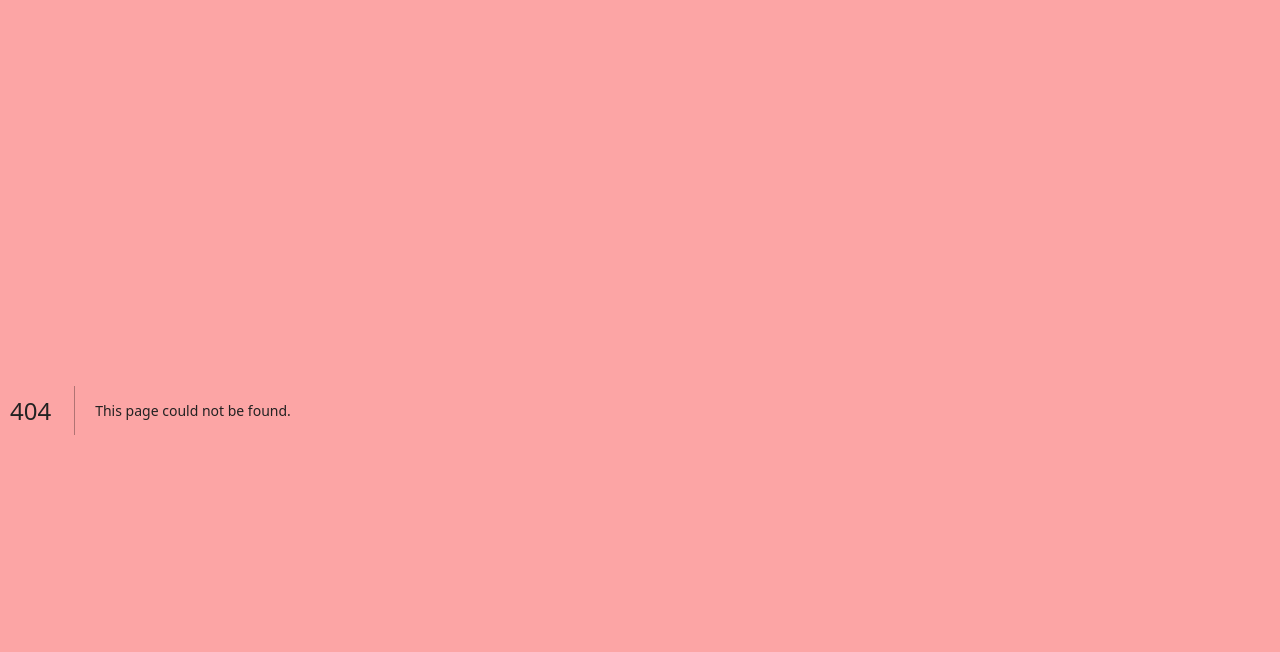
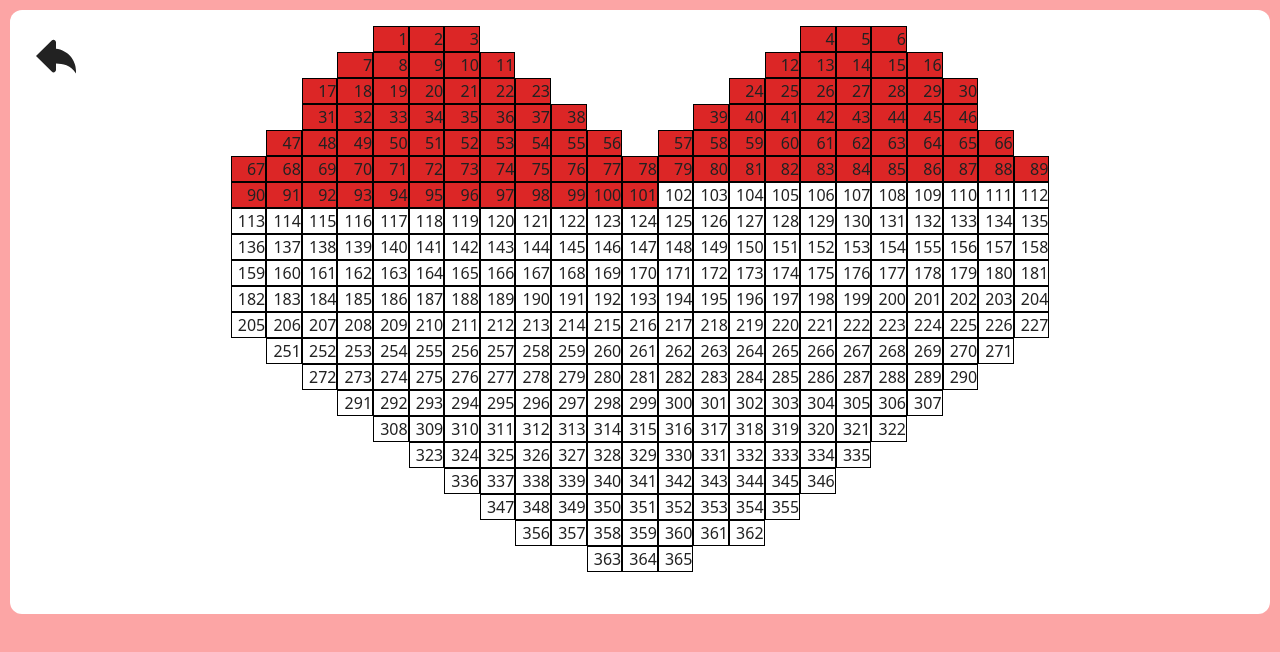
Before and after one commit to esaytar/next-counter, a Next.js app: page /meow/heart365 in a window 1280 px wide. Before the commit this address had no page. Shown: the top 652 px of the page. Built offline with nearby package versions, Linux system fonts and the light colour scheme.

Commit message:
add heart page

```diff
--- /dev/null
+++ b/app/heart365/page.jsx
@@ -0,0 +1,52 @@
+import Link from "next/link"
+
+const yearArray = [
+    [null, null, null, null, 1, 2, 3, null, null, null, null, null, null, null, null, null, 4, 5, 6, null, null, null, null],
+    [null, null, null, 7, 8, 9, 10, 11, null, null, null, null, null, null, null, 12, 13, 14, 15, 16, null, null, null],
+    [null, null, 17, 18, 19, 20, 21, 22, 23, null, null, null, null, null, 24, 25, 26, 27, 28, 29, 30, null, null],
+    [null, null, 31, 32, 33, 34, 35, 36, 37, 38, null, null, null, 39, 40, 41, 42, 43, 44, 45, 46, null, null],
+    [null, 47, 48, 49, 50, 51, 52, 53, 54, 55, 56, null, 57, 58, 59, 60, 61, 62, 63, 64, 65, 66, null],
+    [null, 251, 252, 253, 254, 255, 256, 257, 258, 259, 260, 261, 262, 263, 264, 265, 266, 267, 268, 269, 270, 271, null],
+    [null, null, 272, 273, 274, 275, 276, 277, 278, 279, 280, 281, 282, 283, 284, 285, 286, 287, 288, 289, 290, null, null],
+    [null, null, null, 291, 292, 293, 294, 295, 296, 297, 298, 299, 300, 301, 302, 303, 304, 305, 306, 307, null, null, null],
+    [null, null, null, null, 308, 309, 310, 311, 312, 313, 314, 315, 316, 317, 318, 319, 320, 321, 322, null, null, null, null],
+    [null, null, null, null, null, 323, 324, 325, 326, 327, 328, 329, 330, 331, 332, 333, 334, 335, null, null, null, null, null],
+    [null, null, null, null, null, null, 336, 337, 338, 339, 340, 341, 342, 343, 344, 345, 346, null, null, null, null, null, null],
+    [null, null, null, null, null, null, null, 347, 348, 349, 350, 351, 352, 353, 354, 355, null, null, null, null, null, null, null],
+    [null, null, null, null, null, null, null, null, 356, 357, 358, 359, 360, 361, 362, null, null, null, null, null, null, null, null],
+    [null, null, null, null, null, null, null, null, null, null, 363, 364, 365, null, null, null, null, null, null, null, null, null, null]
+]
+
+const fullNumbersArray = []
+for (let i = 67; i < 251; i++) {
+    fullNumbersArray.push(i)
+}
+
+const cuttedNumbers = []
+for (let i = 0; i < fullNumbersArray.length; i += 23) {
+    cuttedNumbers.push(fullNumbersArray.slice(i, i - 23))
+}
+yearArray.splice(5, 0, cuttedNumbers.flat())
+
+export default function page() {
+    const today = new Date()
+    const callDay = new Date('2024-07-05 00:00:00')
+    const diff = Math.round((today - callDay) / (1000 * 60 * 60 * 24))
+
+    return (
+        <div className='bg-white w-full h-full rounded-xl lg:p-4 p-3 flex items-center text-base relative'>
+            <Link href='/' className="absolute l-0 t-0 self-start">
+                <svg xmlns="http://www.w3.org/2000/svg" width="60" height="60" viewBox="0 0 24 24">
+                <path fill="currentColor" d="M12 9.059V6.5a1.001 1.001 0 0 0-1.707-.708L4 12l6.293 6.207a.997.997 0 0 0 1.414 0A1 1 0 0 0 12 17.5v-2.489c2.75.068 5.755.566 8 3.989v-1c0-4.633-3.5-8.443-8-8.941"/>
+                </svg>
+            </Link>
+            <div className='m-auto lg:w-8/12 grid grid-cols-[repeat(23,_1fr)] grid-rows-[repeat(22,_minmax(0,_1fr))] overflow-x-scroll lg:overflow-hidden'>
+                {yearArray.map((item) => (
+                    item.map((i, index) => (
+                        i !== null ? <div key={index} className={`border border-black text-right ${diff > i ? 'bg-red-600' : ''}`}>{i}</div> : <div key={index}></div>
+                    ))
+                ))}
+            </div>
+        </div>
+    )
+}
--- a/app/layout.jsx
+++ b/app/layout.jsx
@@ -10,7 +10,7 @@ export default function RootLayout({ children }) {
       <head>
         <link rel="icon" href="clock.png" sizes="any" />
       </head>
-      <body className={`select-none w-full h-100dvh bg-red-300 p-2.5 text-[#222222] flex`}>
+      <body className={`select-none w-full bg-red-300 p-2.5 text-[#222222] flex overflow-hidden`}>
         {children}
       </body>
     </html>
--- a/components/HeadCard.jsx
+++ b/components/HeadCard.jsx
@@ -1,6 +1,7 @@
 'use client'
 
 import { setDiffTime } from '@/app/page'
+import Link from 'next/link'
 import { useEffect, useState } from 'react'
 
 export default function HeadCard({currentDate}) {
@@ -23,10 +24,17 @@ export default function HeadCard({currentDate}) {
     }, [today])
 
     return (
-        <div className="w-full lg:p-4 p-3 bg-white rounded-xl font-bold text-xl lg:text-[1.38rem] text-center">
-            <h1 className="text-red-500 font-bold">Сегодня: {today}</h1>
-            <div>{daysTil} / 365 дней</div>
-            <div>{weeks} / 52 недель</div>
+        <div className="w-full lg:p-4 p-3 bg-white rounded-xl font-bold text-xl lg:text-[1.38rem] text-center relative">
+            <Link href='/heart365' className='absolute top-0 left-0 lg:m-4 m-3'>
+                <svg xmlns="http://www.w3.org/2000/svg" width="1.2em" height="1.2em" viewBox="0 0 24 24">
+                <path fill="currentColor" d="m12 21.35l-1.45-1.32C5.4 15.36 2 12.27 2 8.5C2 5.41 4.42 3 7.5 3c1.74 0 3.41.81 4.5 2.08C13.09 3.81 14.76 3 16.5 3C19.58 3 22 5.41 22 8.5c0 3.77-3.4 6.86-8.55 11.53z"/>
+                </svg>
+            </Link>
+            <div>
+                <h1 className="text-red-500 font-bold">Сегодня: {today}</h1>
+                <div>{daysTil} / 365 дней</div>
+                <div>{weeks} / 52 недель</div>
+            </div>
         </div>
     )
 }
```
